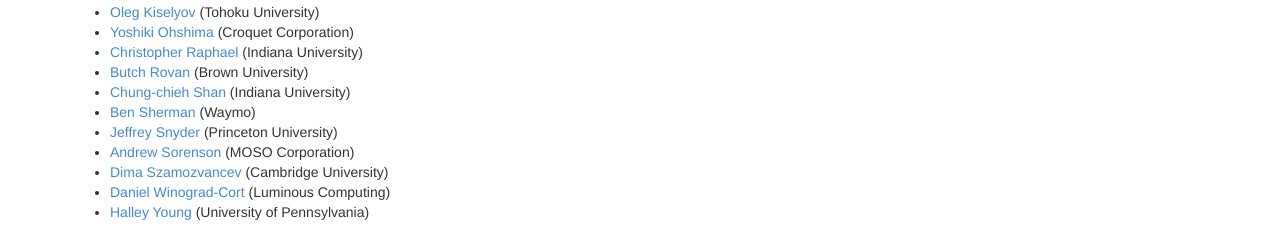
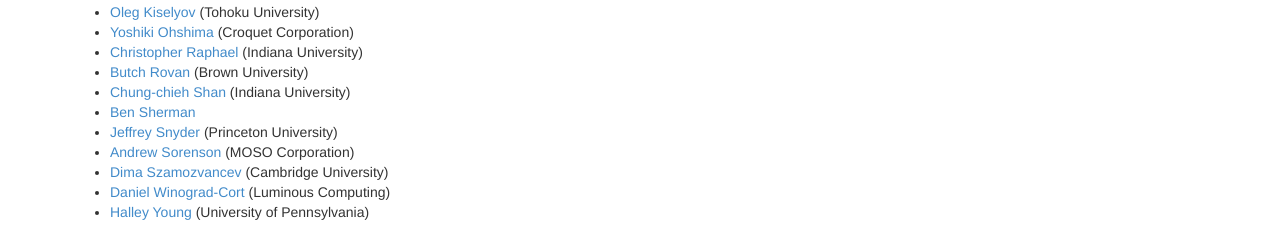
Before and after one commit to functional-art/functional-art.github.com, a Jekyll site: the page built from 2023/index.md, in a window 1280 px wide. Shown: the part 994-1243 px from the top of the page. Built offline with Jekyll 4.4.1, drawn with Linux system fonts in a browser that asks for light colours; nearby versions of some CDN libraries.

Commit message:
remove affiliation

```diff
--- a/2023/index.md
+++ b/2023/index.md
@@ -70,7 +70,7 @@
 - [Christopher Raphael](https://luddy.indiana.edu/contact/profile/?profile_id=279) (Indiana University)
 - [Butch Rovan](http://www.soundidea.org/rovan/index.html) (Brown University)
 - [Chung-chieh	Shan](https://homes.luddy.indiana.edu/ccshan/) (Indiana University)
-- [Ben Sherman](https://www.ben-sherman.net/) (Waymo)
+- [Ben Sherman](https://www.ben-sherman.net/)
 - [Jeffrey Snyder](https://music.princeton.edu/people/jeff-snyder/) (Princeton University)
 - [Andrew Sorenson](https://www.moso.com.au/) (MOSO Corporation)
 - [Dima Szamozvancev](https://www.cl.cam.ac.uk/~ds709/) (Cambridge University)
```
